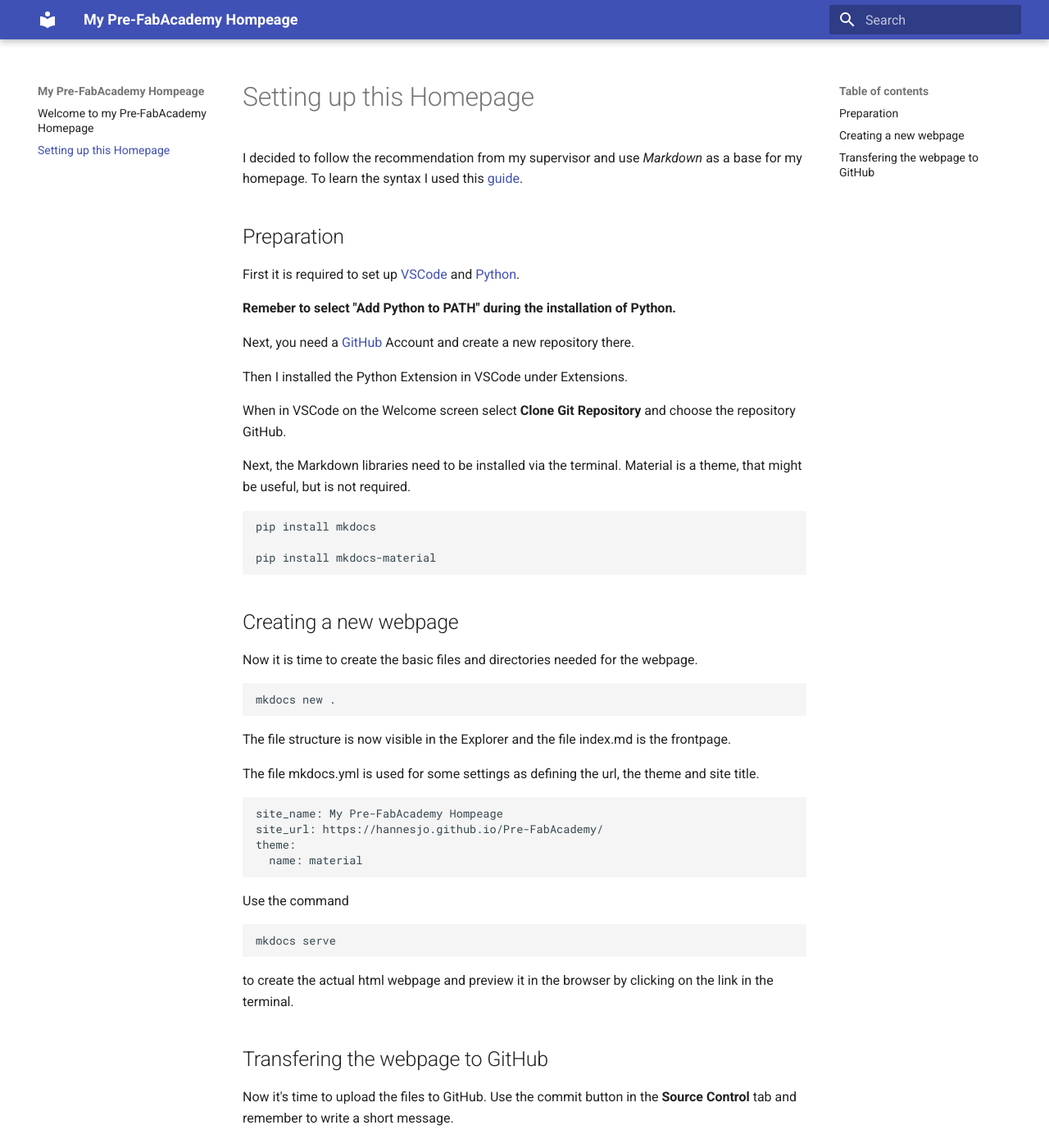
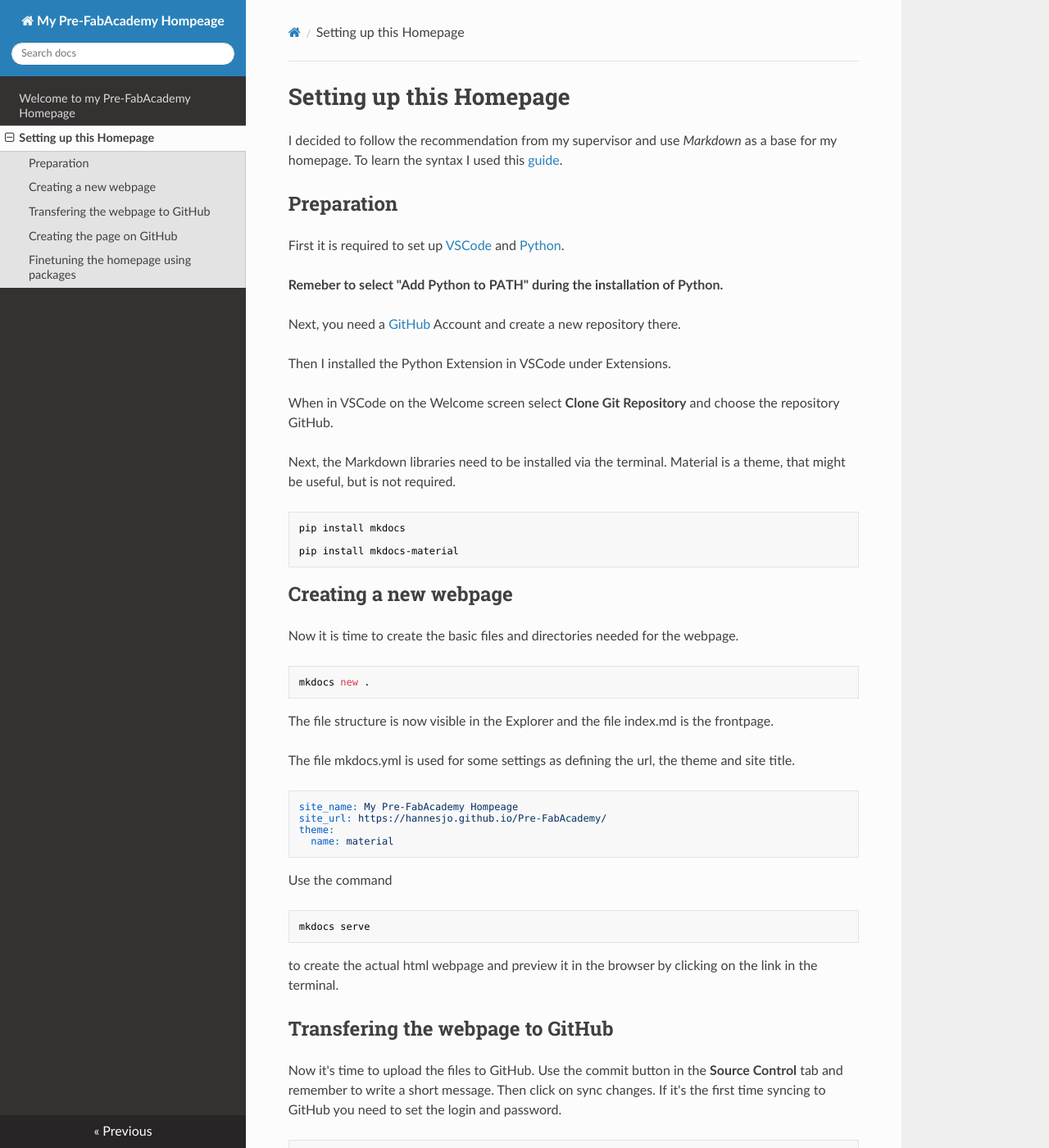
Before and after one commit to HannesJo/Pre-FabAcademy, an MkDocs documentation site: the page built from docs/homepage.md, in a window 1280 px wide and 1400 px high. Shown: the whole window at 82% size. Built offline with MkDocs 1.6.1, drawn with Linux system fonts in a browser that asks for light colours; nearby versions of some CDN libraries; some of the changed text lies outside the part shown.

````diff
--- a/docs/homepage.md
+++ b/docs/homepage.md
@@ -41,4 +41,16 @@ mkdocs serve
 to create the actual html webpage and preview it in the browser by clicking on the link in the terminal.
 
 ## Transfering the webpage to GitHub
-Now it's time to upload the files to GitHub. Use the commit button in the **Source Control** tab and remember to write a short message.
+Now it's time to upload the files to GitHub. Use the commit button in the **Source Control** tab and remember to write a short message. Then click on sync changes. If it's the first time syncing to GitHub you need to set the login and password.
+```
+git config --global user.email "you@example.com"
+git config --global user.name "Your Name"
+```
+
+## Creating the page on GitHub
+The files should be visible in the repository, now.
+Go to Settings - Pages and select the branch and save.
+![Pages Settings](/docs/images/github-pages.png)
+After a refresh you should see the link to your webpage.
+
+## Finetuning the homepage using packages
--- a/mkdocs.yml
+++ b/mkdocs.yml
@@ -1,4 +1,5 @@
 site_name: My Pre-FabAcademy Hompeage
 site_url: https://hannesjo.github.io/Pre-FabAcademy/
 theme:
-  name: material
+  name: readthedocs
+  locale: en
````
Also changed, not shown: docs/index.md (+2 -2 lines), docs/images/github-pages.png (added).
